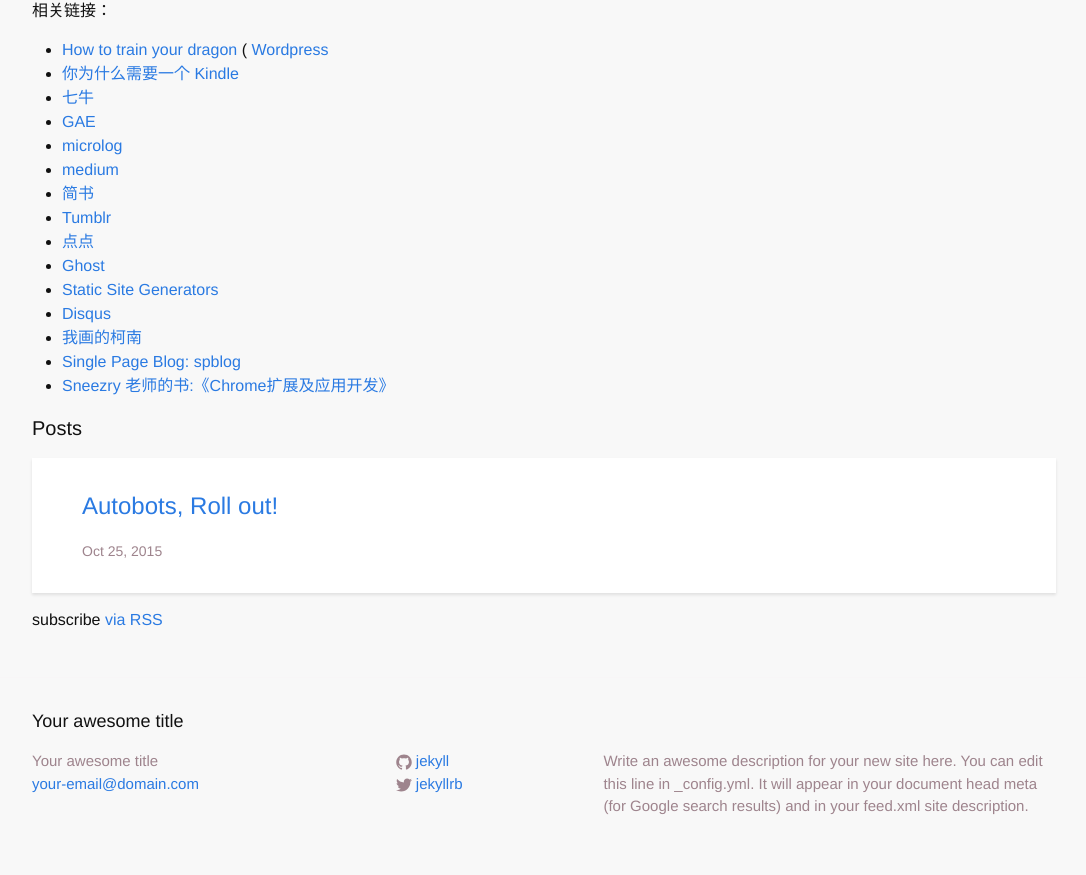
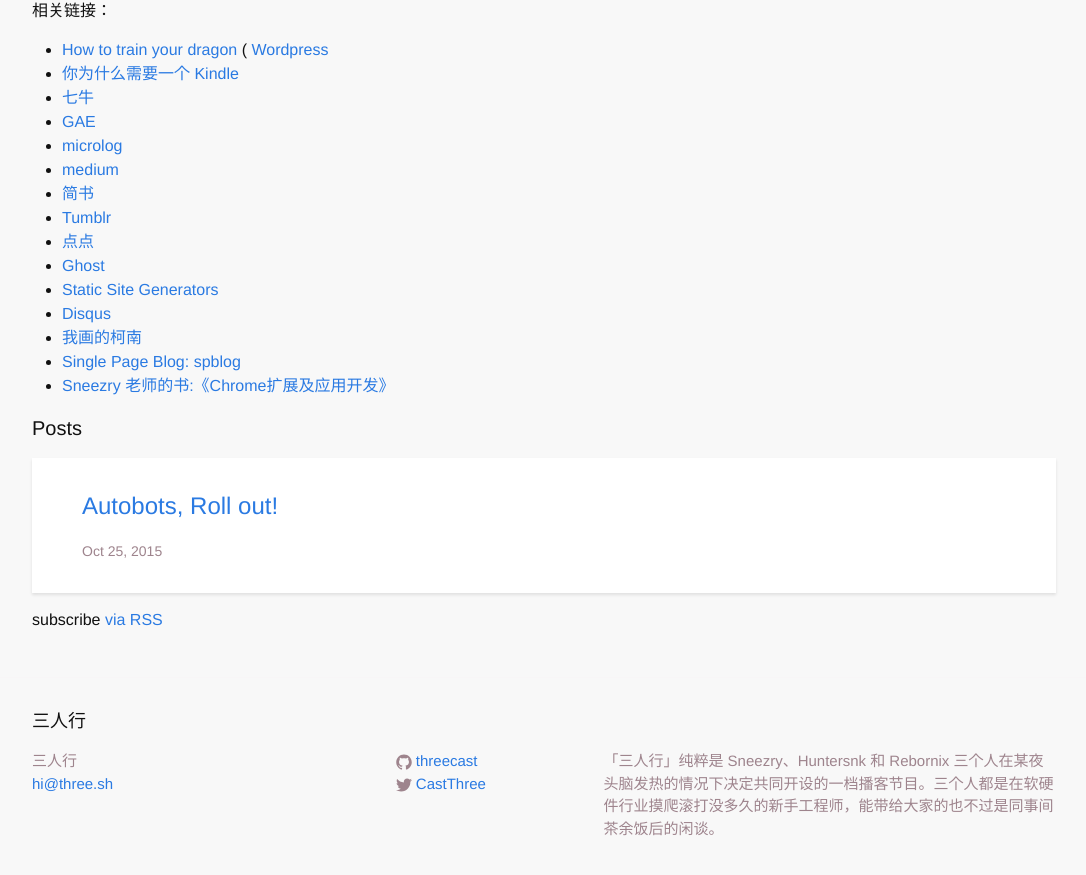
Before and after one commit to threecast/threecast.github.io, a Jekyll site: the page built from index.html, in a window 1280 px wide and 900 px high, scrolled down 726 px. Shown: the top 875 px of the window, without its empty margins (96-1182 px from the left). Built offline with Jekyll 4.4.1, drawn with Linux system fonts in a browser that asks for light colours; some of the changed text lies outside the part shown.

Commit message:
Update _config.yml
Update site name, description, social accounts in config file.

```diff
--- a/_config.yml
+++ b/_config.yml
@@ -1,14 +1,12 @@
 # Site settings
-title: Your awesome title
-email: your-email@domain.com
+title: 三人行
+email: hi@three.sh
 description: > # this means to ignore newlines until "baseurl:"
-  Write an awesome description for your new site here. You can edit this
-  line in _config.yml. It will appear in your document head meta (for
-  Google search results) and in your feed.xml site description.
+  「三人行」纯粹是 Sneezry、Huntersnk 和 Rebornix 三个人在某夜头脑发热的情况下决定共同开设的一档播客节目。三个人都是在软硬件行业摸爬滚打没多久的新手工程师，能带给大家的也不过是同事间茶余饭后的闲谈。
 baseurl: "" # the subpath of your site, e.g. /blog/
-url: "http://yourdomain.com" # the base hostname & protocol for your site
-twitter_username: jekyllrb
-github_username:  jekyll
+url: "http://three.sh" # the base hostname & protocol for your site
+twitter_username: CastThree
+github_username:  threecast
 
 # Build settings
 markdown: kramdown
```
